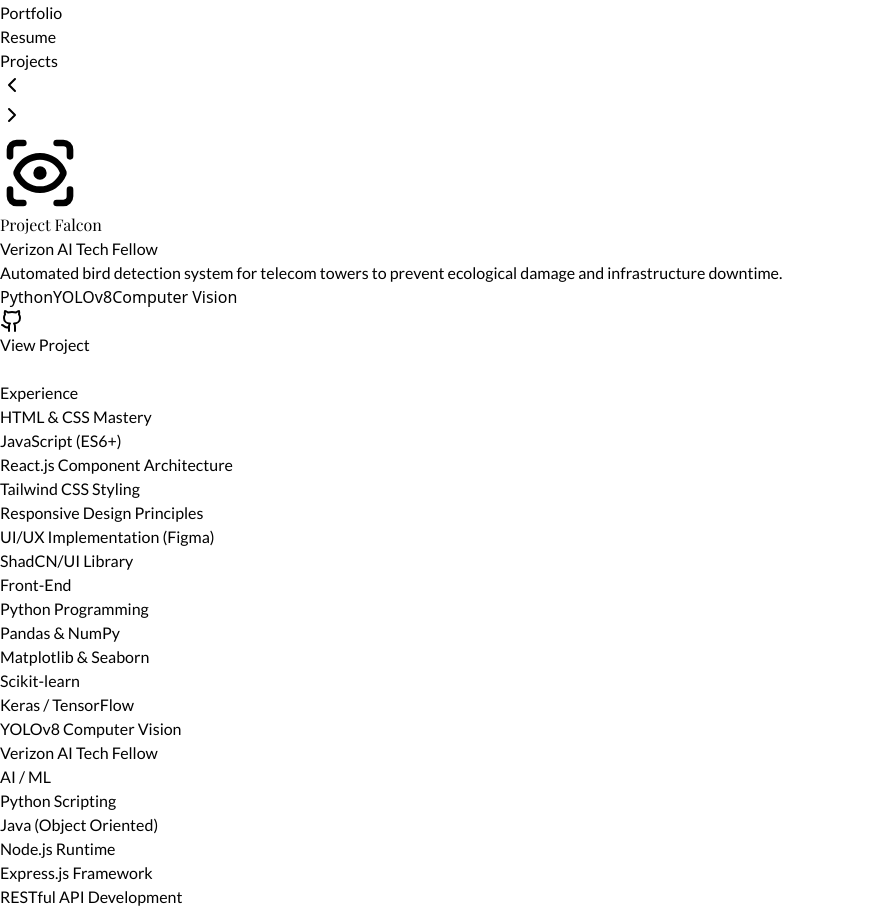
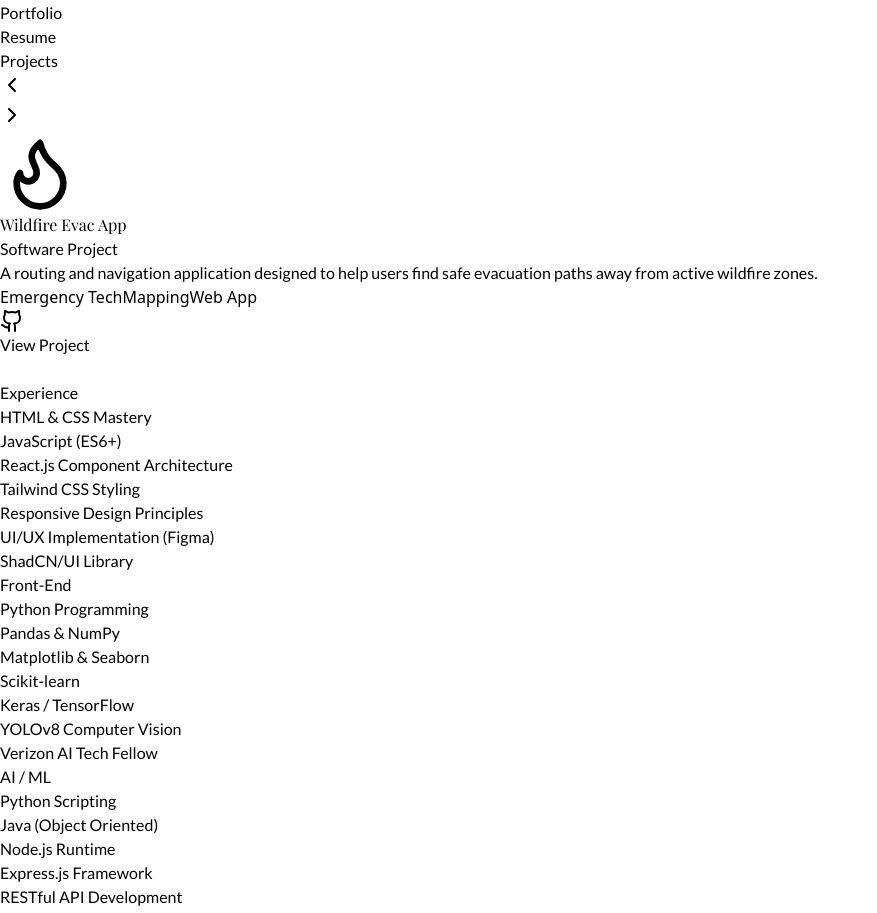
Before and after one commit to kenzyi2024/kenzy-portfolio, a React (Vite) app: page / in a window 1280 px wide. Shown: the part 1365-2278 px from the top of the page, without its empty margins (0-877 px from the left). Built offline with nearby package versions, Linux system fonts and the light colour scheme; a web font is replaced by a local one.

Commit message:
feat: Add Wildfire Evac App project details to projects array

```diff
--- a/src/App.jsx
+++ b/src/App.jsx
@@ -102,6 +102,15 @@ export default function App() {
 
   const projects = [
     {
+      title: "Wildfire Evac App",
+      role: "Software Project",
+      tags: ["Emergency Tech", "Mapping", "Web App"],
+      desc: "A routing and navigation application designed to help users find safe evacuation paths away from active wildfire zones.",
+      icon: Flame,
+      githubUrl: "https://github.com/kenzyi2024/wildfire-evac-app",
+      liveUrl: "https://wildfire-evac-app.streamlit.app/"
+    },
+    {
       title: "Project Falcon",
       role: "Verizon AI Tech Fellow",
       tags: ["Python", "YOLOv8", "Computer Vision"],
@@ -118,15 +127,6 @@ export default function App() {
       icon: Ticket,
       githubUrl: "#",
       liveUrl: "#"
-    },
-    {
-      title: "Wildfire Evac App",
-      role: "Software Project",
-      tags: ["Emergency Tech", "Mapping", "Web App"],
-      desc: "A routing and navigation application designed to help users find safe evacuation paths away from active wildfire zones.",
-      icon: Flame,
-      githubUrl: "https://github.com/kenzyi2024/wildfire-evac-app",
-      liveUrl: "https://wildfire-evac-app.streamlit.app/"
     }
   ];
 
```
